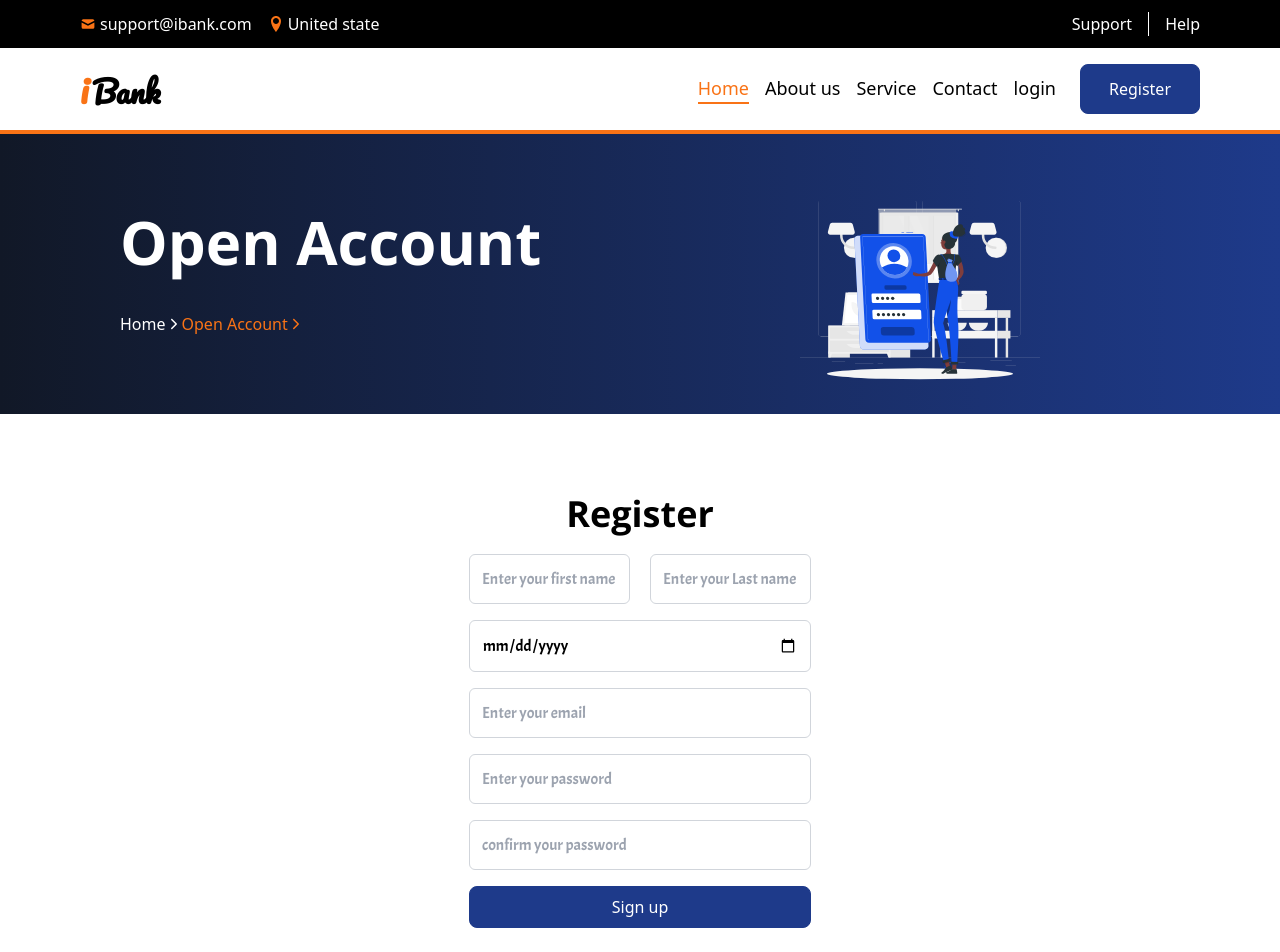
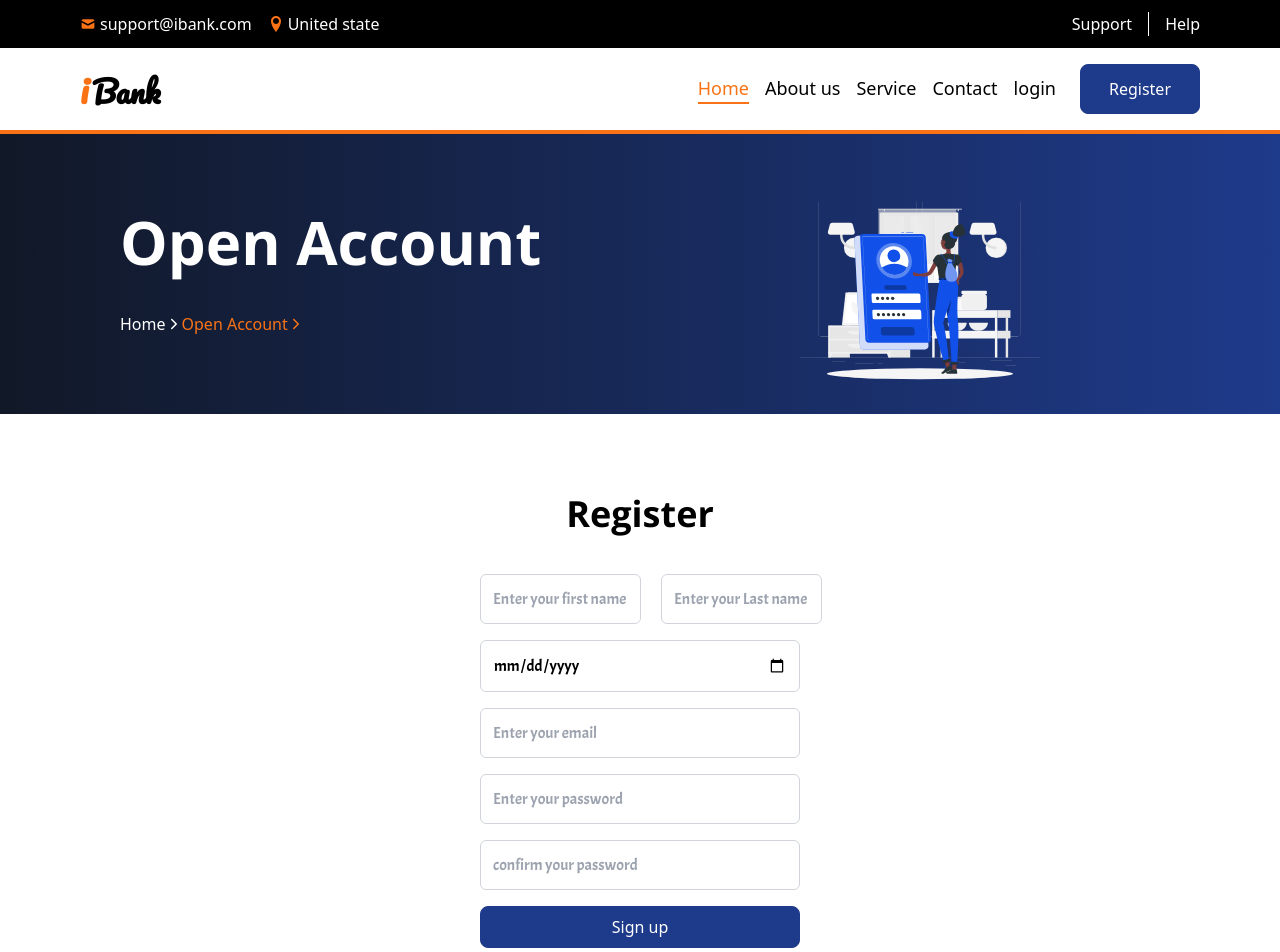
Before and after one commit to AzimiShaja/iBank, a React (Vite) app: page /register in a window 1280 px wide. Shown: the top 952 px of the page. Built offline with nearby package versions, Linux system fonts and the light colour scheme.

Commit message:
fixed registerPage

```diff
--- a/src/components/RegisterForm.jsx
+++ b/src/components/RegisterForm.jsx
@@ -1,10 +1,9 @@
 export default function RegisterForm() {
   return (
-    <div className="py-20  flex flex-col justify-center items-center">
-      <div className="flex flex-col items-center gap-5 max-w-fit">
+    <div className="py-20 flex flex-col justify-center items-center gap-10">
       <h1 className="text-4xl font-bold font-open">Register</h1>
-        <form className="register flex flex-col gap-4 w-full">
-          <div className="flex gap-4 md:gap-5 justify-center max-md:flex-col">
+      <form className="register flex flex-col gap-4 lg:w-3/12 max-lg:w-8/12">
+        <div className="flex gap-4 md:gap-5 justify-between max-md:flex-col w-full">
           <input type="text" placeholder="Enter your first name" required />
           <input type="text" placeholder="Enter your Last name" required />
         </div>
@@ -17,6 +16,5 @@ export default function RegisterForm() {
         </button>
       </form>
     </div>
-    </div>
   );
 }
```
Lines whose indentation alone changed are shown as unchanged.
